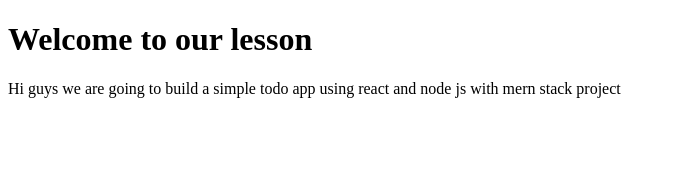
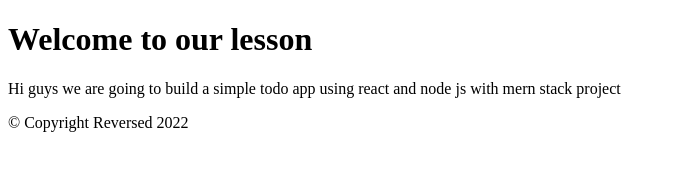
Before and after one commit to muboshers/github__tutorial, a plain HTML site: page index.html in a window 1280 px wide. Shown: the whole page, without its empty margins (0-676 px from the left). Drawn offline with Linux system fonts and the light colour scheme.

Commit message:
I added footer in index.html

```diff
--- a/index.html
+++ b/index.html
@@ -18,6 +18,10 @@
     </div>
 
 
+    <footer>
+        <p> &copy; Copyright Reversed 2022 </p>
+    </footer>
+
     <script src="./app.js"></script>
 </body>
 
```
